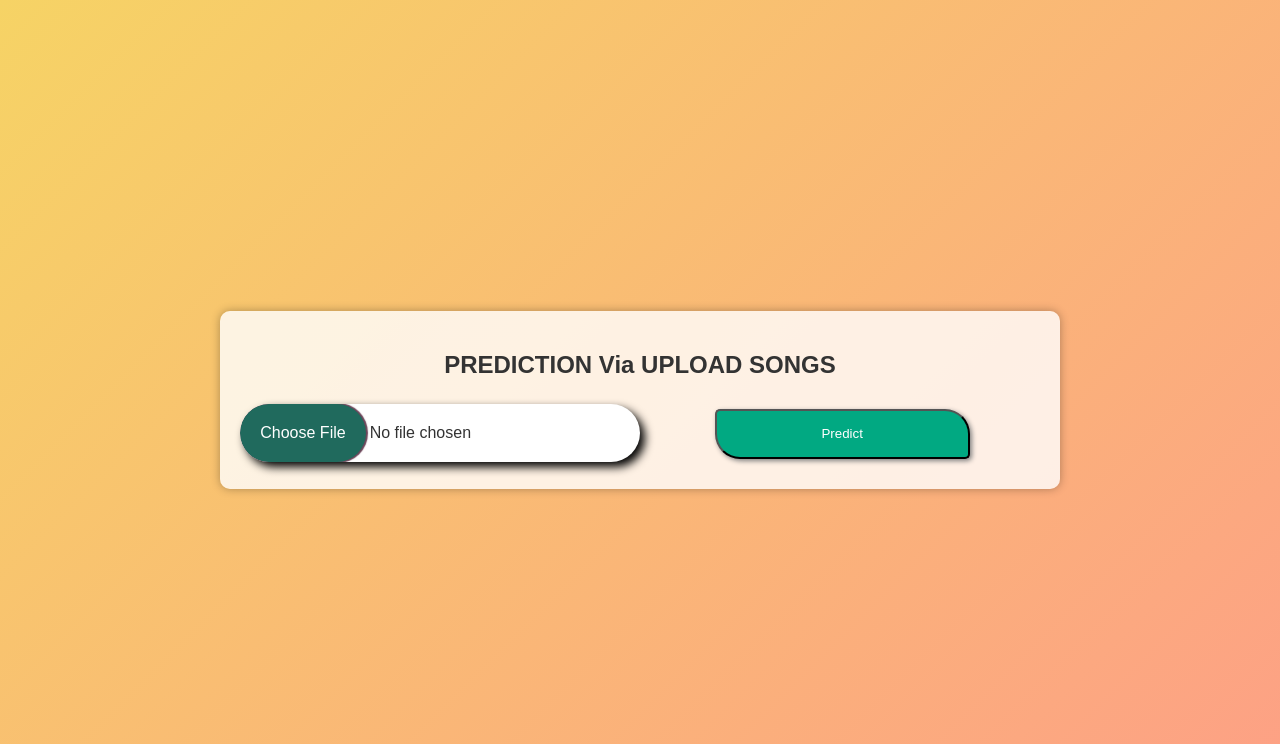
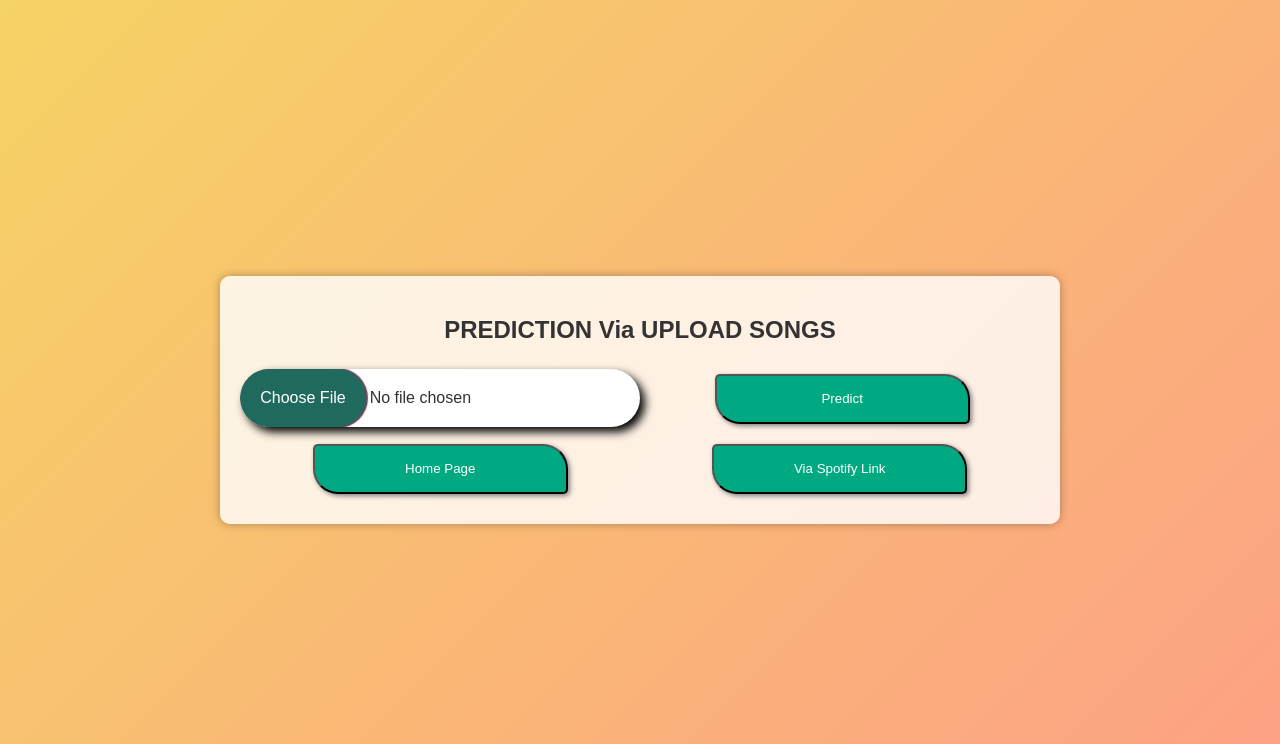
Before and after one commit to gowrisankarsg/DJ_Song_Prediction, a Django app: page /upload/ in a window 1280 px wide. Shown: the top 744 px of the page. Run offline with Django 5.2, Linux system fonts and the light colour scheme.

Commit message:
Update upload.html

```diff
--- a/songApp/templates/upload.html
+++ b/songApp/templates/upload.html
@@ -81,6 +81,10 @@
             {% endif %}
         {% endif %}
         </div>
+        <div class="buttons">
+            <a href="{% url '' %}"><button>Home Page</button></a>
+            <a href="{% url 'link' %}"><button>Via Spotify Link</button></a>
+        </div>
     </div>
 
 </body>
```
